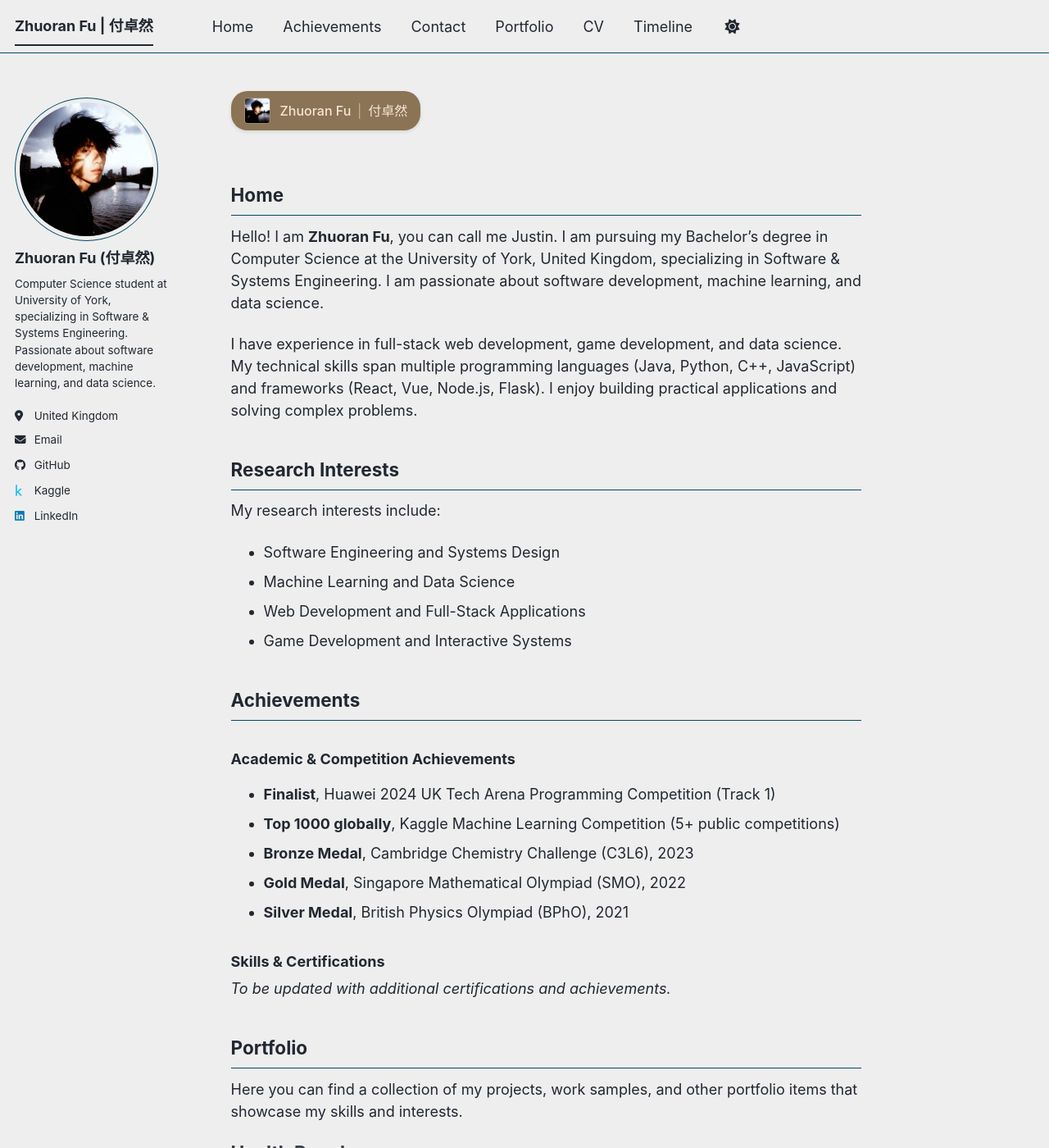
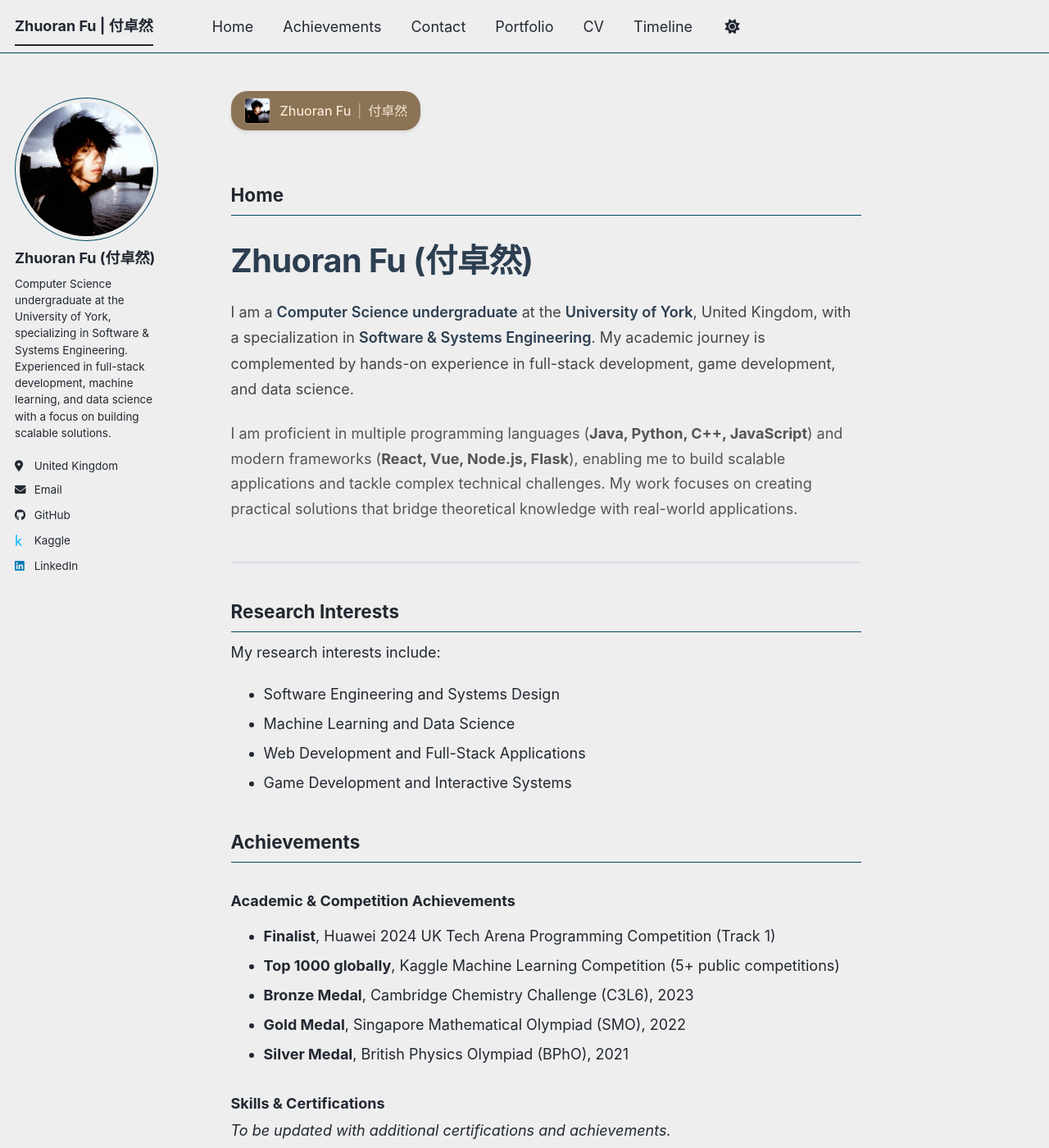
Before and after one commit to Jason-blips/Jason-blips.github.io, a Jekyll site: the page built from _pages/about.md, in a window 1280 px wide and 1400 px high. Shown: the whole window at 82% size. Built offline with Jekyll 4.4.1, drawn with Linux system fonts in a browser that asks for light colours; a script bundle is joined from its source files by our own code; library files that are not in the unit come from our copies.

Commit message:
优化简介

```diff
--- a/_config.yml
+++ b/_config.yml
@@ -26,7 +26,7 @@ author:
   avatar           : "profile1.jpg"
   name             : "Zhuoran Fu (付卓然)"
   pronouns         : # example: "she/her"
-  bio              : "Computer Science student at University of York, specializing in Software & Systems Engineering. Passionate about software development, machine learning, and data science."
+  bio              : "Computer Science undergraduate at the University of York, specializing in Software & Systems Engineering. Experienced in full-stack development, machine learning, and data science with a focus on building scalable solutions."
   location         : "United Kingdom"
   uri              : # URL
   email            : "zxn515@york.ac.uk"
--- a/_data/authors.yml
+++ b/_data/authors.yml
@@ -4,7 +4,7 @@ Zhuoran Fu:
   name        : "Zhuoran Fu (付卓然)"
   uri         : "https://jason-blips.github.io"
   email       : "zxn515@york.ac.uk"
-  bio         : "Computer Science student at University of York, specializing in Software & Systems Engineering."
+  bio         : "Computer Science undergraduate at the University of York, specializing in Software & Systems Engineering. Experienced in full-stack development, machine learning, and data science."
   avatar      : "profile1.jpg"
   location    : "United Kingdom"
   github      : "Jason-blips"
--- a/_data/cv.json
+++ b/_data/cv.json
@@ -4,7 +4,7 @@
     "email": "zxn515@york.ac.uk",
     "phone": "+44 7421 236069",
     "website": "https://jason-blips.github.io",
-    "summary": "Computer Science student at University of York, specializing in Software & Systems Engineering. Passionate about software development, machine learning, and data science.",
+    "summary": "Computer Science undergraduate at the University of York, specializing in Software & Systems Engineering. Experienced in full-stack development, machine learning, and data science with a focus on building scalable solutions.",
     "location": {
       "address": "",
       "postalCode": "",
--- a/_pages/about.md
+++ b/_pages/about.md
@@ -10,9 +10,70 @@ redirect_from:
 <div id="home"></div>
 ## Home
 
-Hello! I am **Zhuoran Fu**, you can call me Justin. I am pursuing my Bachelor's degree in Computer Science at the University of York, United Kingdom, specializing in Software & Systems Engineering. I am passionate about software development, machine learning, and data science.
+<style>
+.profile-header {
+  margin: 30px 0 25px 0;
+  padding-bottom: 25px;
+  border-bottom: 2px solid rgba(74, 144, 226, 0.15);
+}
 
-I have experience in full-stack web development, game development, and data science. My technical skills span multiple programming languages (Java, Python, C++, JavaScript) and frameworks (React, Vue, Node.js, Flask). I enjoy building practical applications and solving complex problems.
+.profile-name {
+  font-size: 2.2em;
+  font-weight: 700;
+  line-height: 1.3;
+  margin: 0 0 20px 0;
+  color: #2c3e50;
+  letter-spacing: -0.5px;
+  font-family: -apple-system, BlinkMacSystemFont, "Segoe UI", Roboto, "Helvetica Neue", Arial, sans-serif;
+}
+
+.profile-intro {
+  font-size: 1.15em;
+  line-height: 1.75;
+  color: #444;
+  margin: 0 0 18px 0;
+  font-weight: 400;
+}
+
+.profile-intro strong {
+  color: #2c3e50;
+  font-weight: 600;
+}
+
+.profile-skills {
+  font-size: 1.05em;
+  line-height: 1.7;
+  color: #555;
+  margin: 0;
+  font-weight: 400;
+}
+
+@media (max-width: 768px) {
+  .profile-name {
+    font-size: 1.8em;
+  }
+
+  .profile-intro {
+    font-size: 1.05em;
+  }
+
+  .profile-skills {
+    font-size: 1em;
+  }
+}
+</style>
+
+<div class="profile-header">
+  <div class="profile-name">Zhuoran Fu (付卓然)</div>
+
+  <p class="profile-intro">
+    I am a <strong>Computer Science undergraduate</strong> at the <strong>University of York</strong>, United Kingdom, with a specialization in <strong>Software & Systems Engineering</strong>. My academic journey is complemented by hands-on experience in full-stack development, game development, and data science.
+  </p>
+
+  <p class="profile-skills">
+    I am proficient in multiple programming languages (<strong>Java, Python, C++, JavaScript</strong>) and modern frameworks (<strong>React, Vue, Node.js, Flask</strong>), enabling me to build scalable applications and tackle complex technical challenges. My work focuses on creating practical solutions that bridge theoretical knowledge with real-world applications.
+  </p>
+</div>
 
 ## Research Interests
 
```
